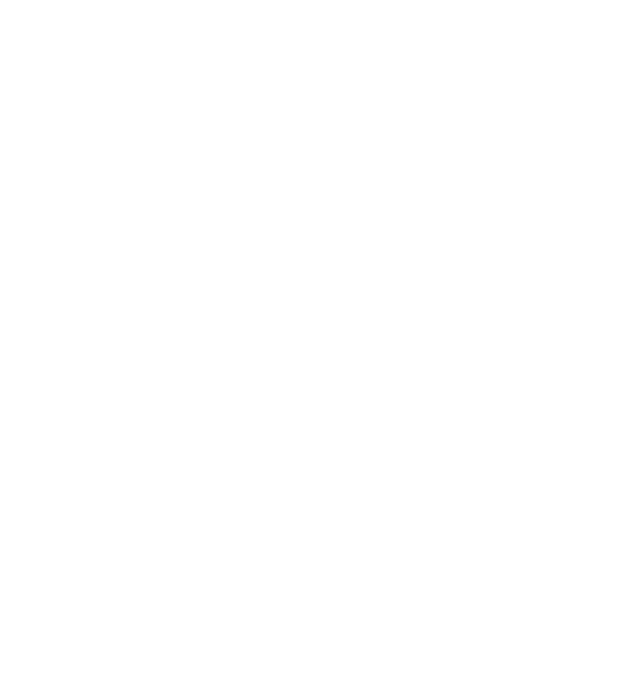
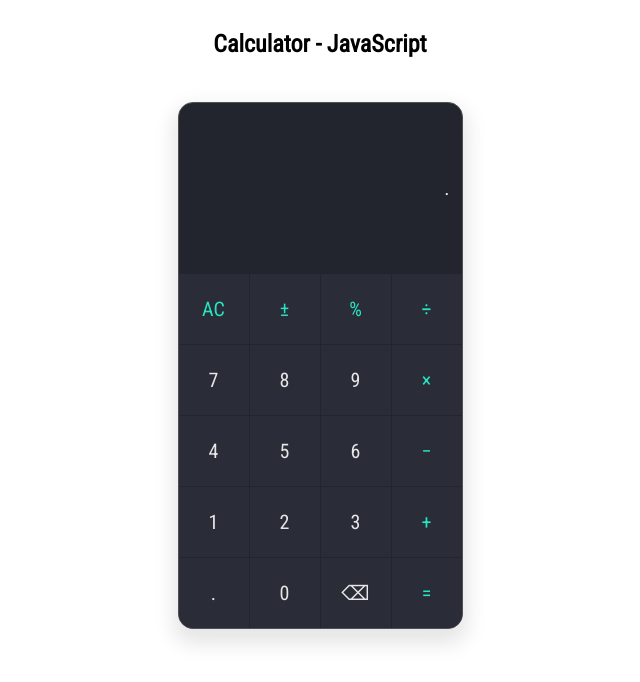
Before and after one commit to mpsinghk/js-calculator, a plain HTML site: page index.html in a window 1280 px wide. Shown: the whole page, without its empty margins (320-960 px from the left). Drawn offline with Linux system fonts and the light colour scheme; files that its build step writes are made by us from their sources.

Commit message:
Added calculator design

```diff
--- a/assets/style.css
+++ b/assets/style.css
@@ -13,7 +13,7 @@
 }
 
 html {
-  font-family: sans-serif;
+  font-family: 'Roboto Condensed', sans-serif;
   font-size: 10px;
   line-height: 1.5;
 }
@@ -28,17 +28,58 @@ body {
 }
 
 .container {
-  max-width: 850px;
+  max-width: 300px;
   margin: 0 auto;
 }
 
 h1 {
   font-size: 2.4rem;
+  margin-bottom: 4rem;
 }
 
-h2 {
+/* Calculator
+ * -------------------------------------- */
+.calculator {
+  display: grid;
+  grid-template-rows: minmax(170px, auto) repeat(5, 70px);
+  grid-template-columns: repeat(4, 70px);
+  gap: 1px;
+  justify-content: center;
+  align-content: center;
   font-size: 2rem;
-  font-weight: normal;
-  margin: 0;
-  padding: 0;
+
+  width: fit-content;
+  margin: 0 auto;
+  border: 1px solid rgb(79, 80, 82);
+  border-radius: 15px;
+  background-color: rgb(34, 37, 46);
+  box-shadow: 0px 10px 20px 5px rgb(0, 0, 0, 10%);
+  color: rgb(231, 231, 231);
+
+  overflow: hidden;
+  user-select: none;
 }
+
+.screen {
+  grid-column: span 4;
+  display: flex;
+  justify-content: flex-end;
+  align-items: center;
+  padding: 1.2rem;
+}
+
+.key {
+  display: flex;
+  justify-content: center;
+  align-items: center;
+  cursor: pointer;
+  background-color: rgb(42, 45, 56);
+}
+
+.key:active {
+  background-color: rgb(34, 37, 46);
+}
+
+.operator {
+  color: rgb(39, 228, 194);
+}
--- a/index.html
+++ b/index.html
@@ -5,8 +5,44 @@
     <meta http-equiv="X-UA-Compatible" content="IE=edge" />
     <meta name="viewport" content="width=device-width, initial-scale=1.0" />
     <title>Calculator - JavaScript</title>
-    <link rel="assets/stylesheet" type="text/css" href="style.css" />
+    <link
+      href="https://fonts.googleapis.com/css2?family=Roboto+Condensed:wght@300;400&display=swap"
+      rel="stylesheet"
+    />
+    <link rel="stylesheet" type="text/css" href="assets/style.css" />
     <script src="assets/calculator.js" defer></script>
   </head>
-  <body></body>
+  <body>
+    <div class="container">
+      <h1>Calculator - JavaScript</h1>
+      <div class="calculator">
+        <div class="screen">.</div>
+
+        <div class="key operator">AC</div>
+        <div class="key operator">&plusmn;</div>
+        <div class="key operator">&percnt;</div>
+        <div class="key operator">&divide;</div>
+
+        <div class="key">7</div>
+        <div class="key">8</div>
+        <div class="key">9</div>
+        <div class="key operator">&times;</div>
+
+        <div class="key">4</div>
+        <div class="key">5</div>
+        <div class="key">6</div>
+        <div class="key operator">&minus;</div>
+
+        <div class="key">1</div>
+        <div class="key">2</div>
+        <div class="key">3</div>
+        <div class="key operator">&plus;</div>
+
+        <div class="key">.</div>
+        <div class="key">0</div>
+        <div class="key">&#9003;</div>
+        <div class="key operator">&equals;</div>
+      </div>
+    </div>
+  </body>
 </html>
```
